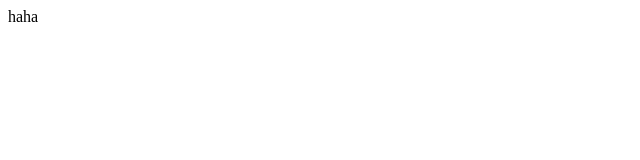
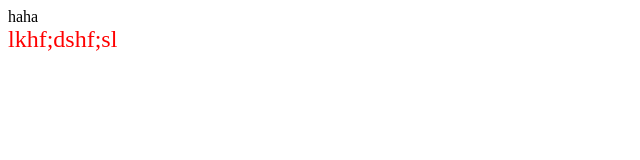
Before and after one commit to hbyshyhgg/automic2, a plain HTML site: page WebContent/index.html in a window 1280 px wide. Shown: the whole page, without its empty margins (0-640 px from the left). Drawn offline with Linux system fonts and the light colour scheme.

Commit message:
tijiaoceshi

```diff
--- a/WebContent/index.html
+++ b/WebContent/index.html
@@ -6,5 +6,6 @@
 </head>
 <body>
 <div>haha</div>
+<div><font size="5" color="red">lkhf;dshf;sl</font></div>
 </body>
 </html>
```
